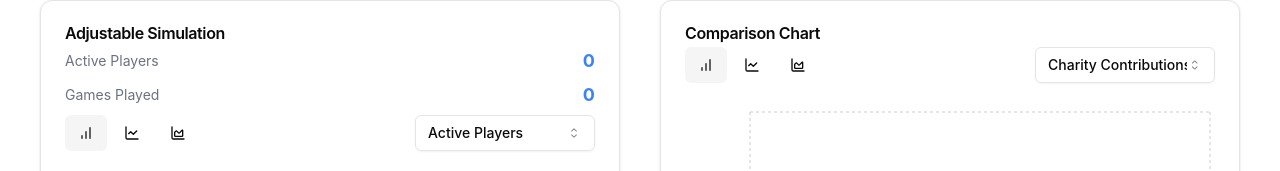
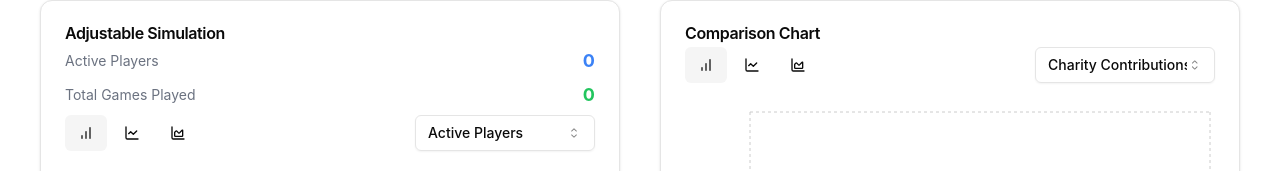
Before and after one commit to ControlYourPotatoes/DollarZing, a React (Vite) app: page / in a window 1280 px wide. Shown: the part 862-1033 px from the top of the page. Built offline with nearby package versions, Linux system fonts and the light colour scheme.

Commit message:
Refactor AdjustableChartComponent to display total games played correctly

```diff
--- a/src/components/AdjustableChart.tsx
+++ b/src/components/AdjustableChart.tsx
@@ -109,8 +109,8 @@
           <p className="text-lg font-bold text-blue-500">{currentActivePlayers.toLocaleString()}</p>
         </div>
         <div className="mt-2 flex justify-between items-center">
-          <p className="text-sm text-gray-500">Games Played</p>
-          <p className="text-lg font-bold text-blue-500">{(totalGamesPlayed * 2).toLocaleString()}</p>
+          <p className="text-sm text-gray-500">Total Games Played</p>
+          <p className="text-lg font-bold text-green-500">{(totalGamesPlayed * 2).toLocaleString()}</p>
         </div>
 
         <div className="flex flex-col space-y-4">
```
